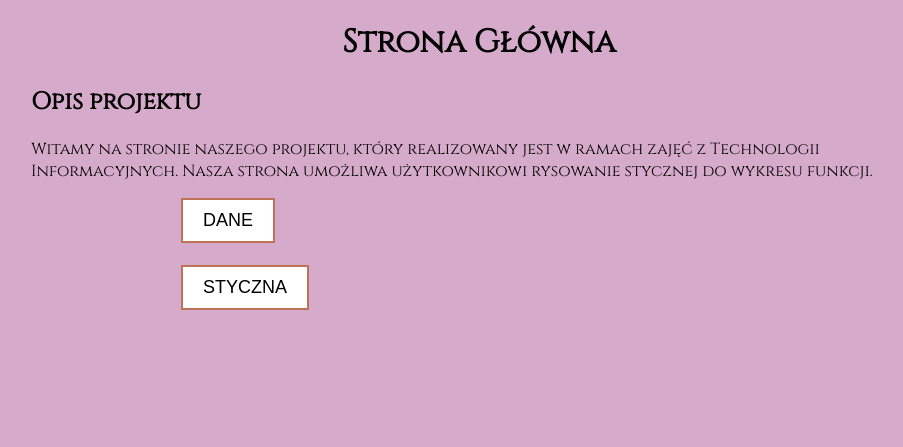
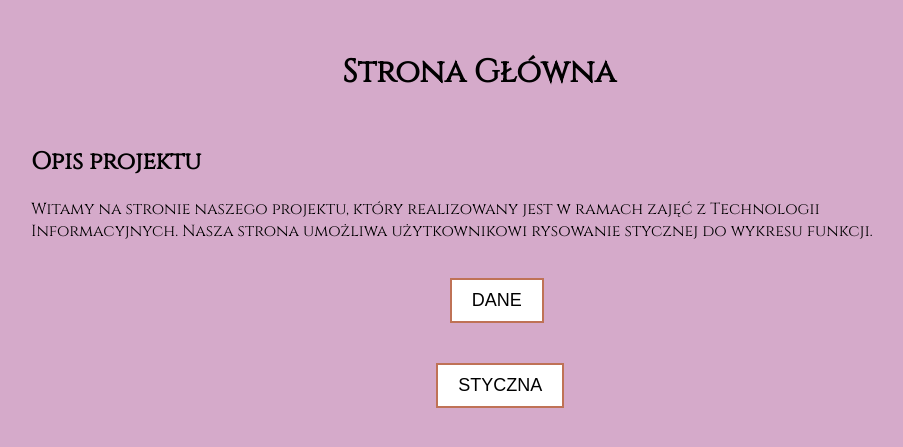
Before and after one commit to McKowal/projekt-IT, a Flask app: page / in a window 1280 px wide. Shown: the top 447 px of the page, without its empty margins (161-1064 px from the left). Run offline with Flask 2, Linux system fonts and the light colour scheme.

Commit message:
Ustawianie elementów na stronie

```diff
--- a/static/css/main.css
+++ b/static/css/main.css
@@ -7,7 +7,20 @@ h1.title {
     font-family: "Cinzel", sans-serif;
     font-size: xx-large;
     text-align: center;
+    padding: 30px;
 }
+
+form.f1 {
+    margin: auto;
+    width: 40%;
+    padding: 20px;
+}
+form.f2 {
+    margin: auto;
+    width: 43%;
+    padding: 20px;
+}
+
 .przycisk {
     background-color: white;
     color: black;
--- a/templates/index.html
+++ b/templates/index.html
@@ -11,11 +11,10 @@
         <p class="introduction"> Witamy na stronie naszego projektu, który realizowany jest w ramach zajęć z Technologii Informacyjnych.
             Nasza strona umożliwa użytkownikowi rysowanie stycznej do wykresu funkcji.
         </p>
-        <form action="dane" method="post">
+        <form action="dane" method="post" class="f1">
             <input type="submit" value="DANE" id="przycisk" class="przycisk">
         </form>
-        <br>
-        <form action="styczna" method="post">
+        <form action="styczna" method="post" class="f2">
             <input type="submit" value="STYCZNA" id="styczna" class="przycisk">
         </form>
     </body>
```
